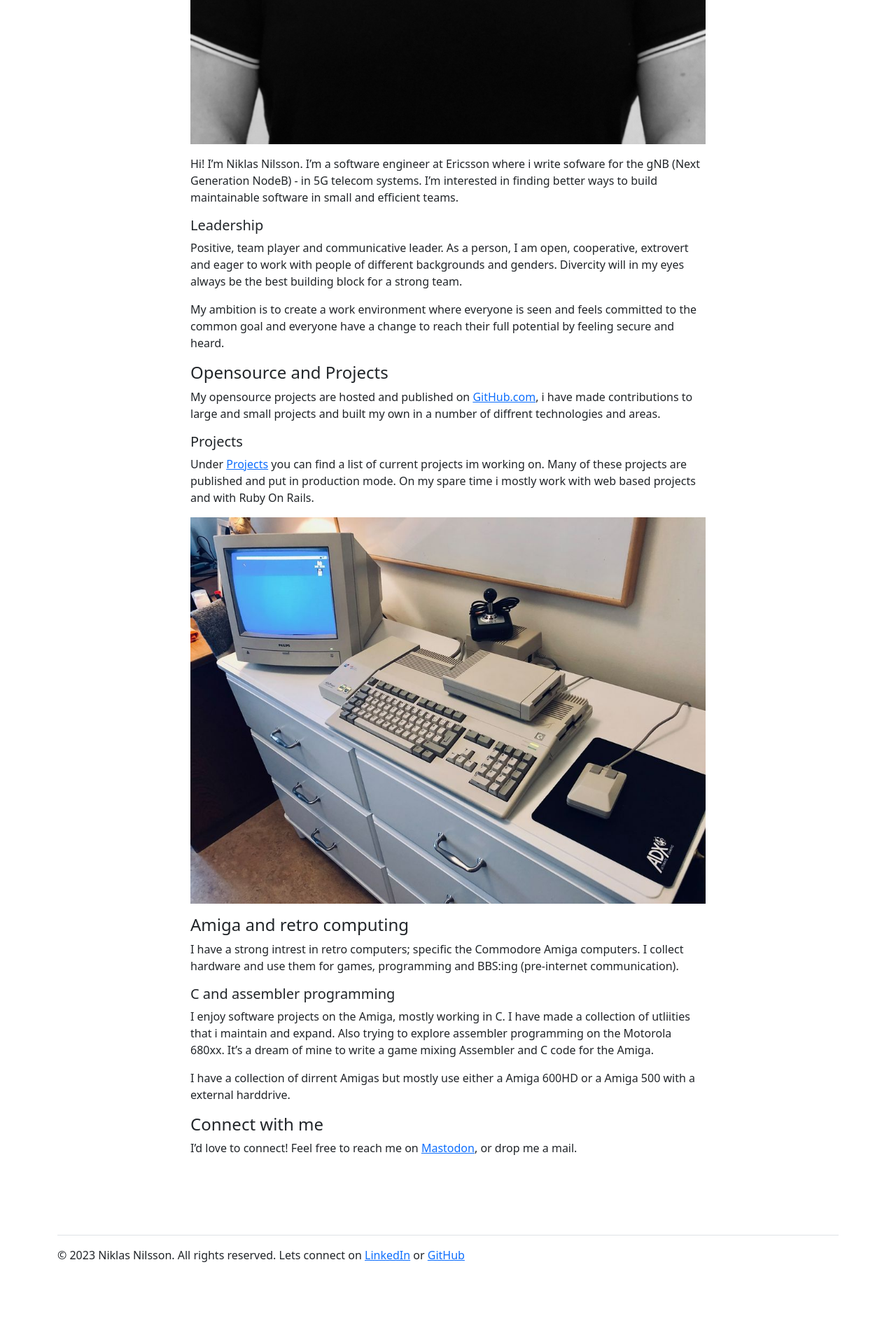
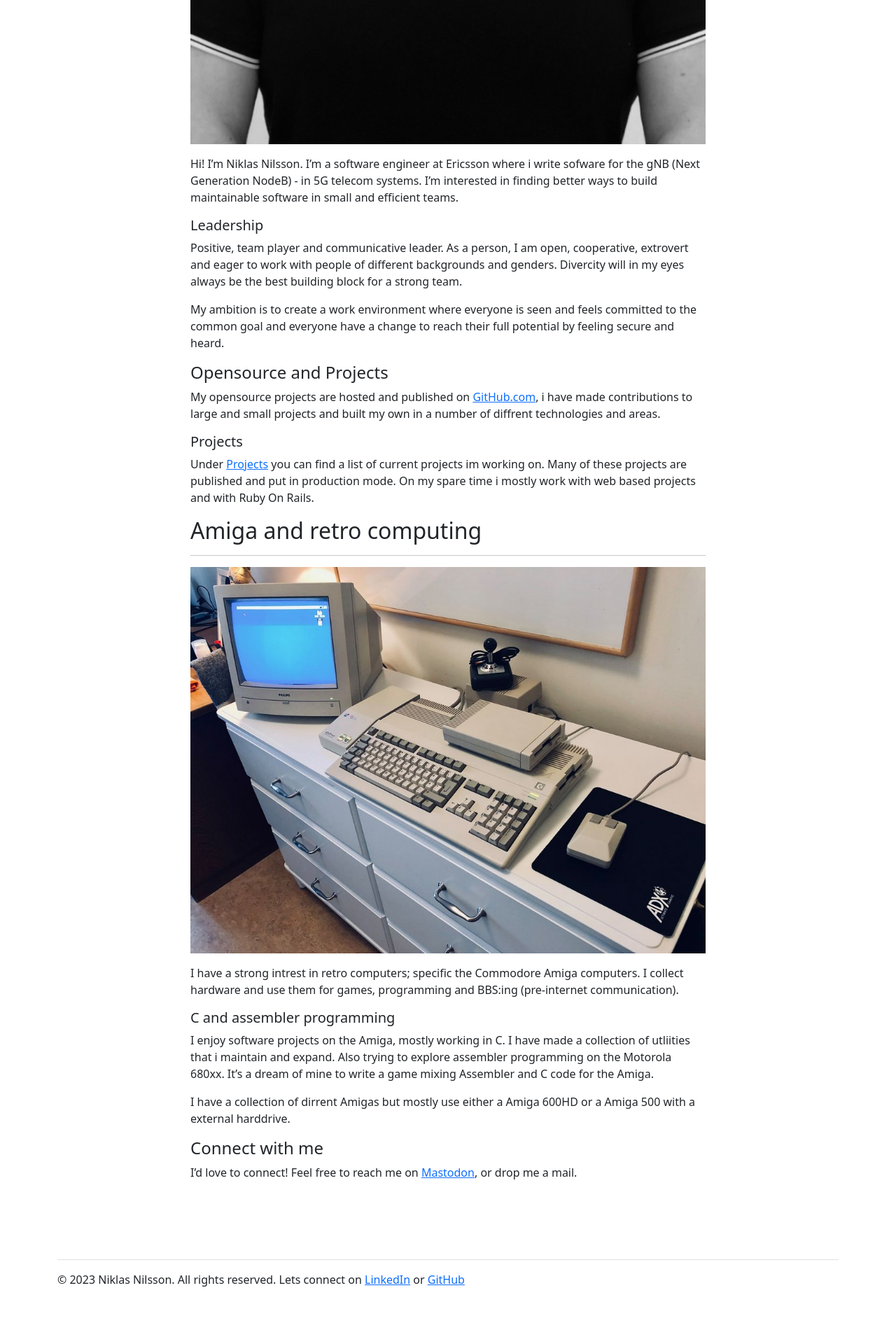
Before and after one commit to niklasnson/0x68k.github.io, a Jekyll site: the page built from about.markdown, in a window 1280 px wide. Shown: the part 930-2850 px from the top of the page at 70% size. Built offline with Jekyll 4.4.1, drawn with Linux system fonts in a browser that asks for light colours; before the commit the page ends 2815 px from its top, so only the background shows below that.

Commit message:
Updated about

```diff
--- a/about.markdown
+++ b/about.markdown
@@ -19,9 +19,10 @@ My opensource projects are hosted and published on [GitHub.com](https://github.c
 ##### Projects
 Under [Projects](/projects) you can find a list of current projects im working on. Many of these projects are published and put in production mode. On my spare time i mostly work with web based projects and with Ruby On Rails.
 
+## Amiga and retro computing
+<hr />
 <img class="img-fluid" src="/img/90250796_10157024841761723_6919638784296353792_n.jpg">
 
-#### Amiga and retro computing
 I have a strong intrest in retro computers; specific the Commodore Amiga computers. I collect hardware and use them for games, programming and BBS:ing (pre-internet communication).
 
 ##### C and assembler programming
```
